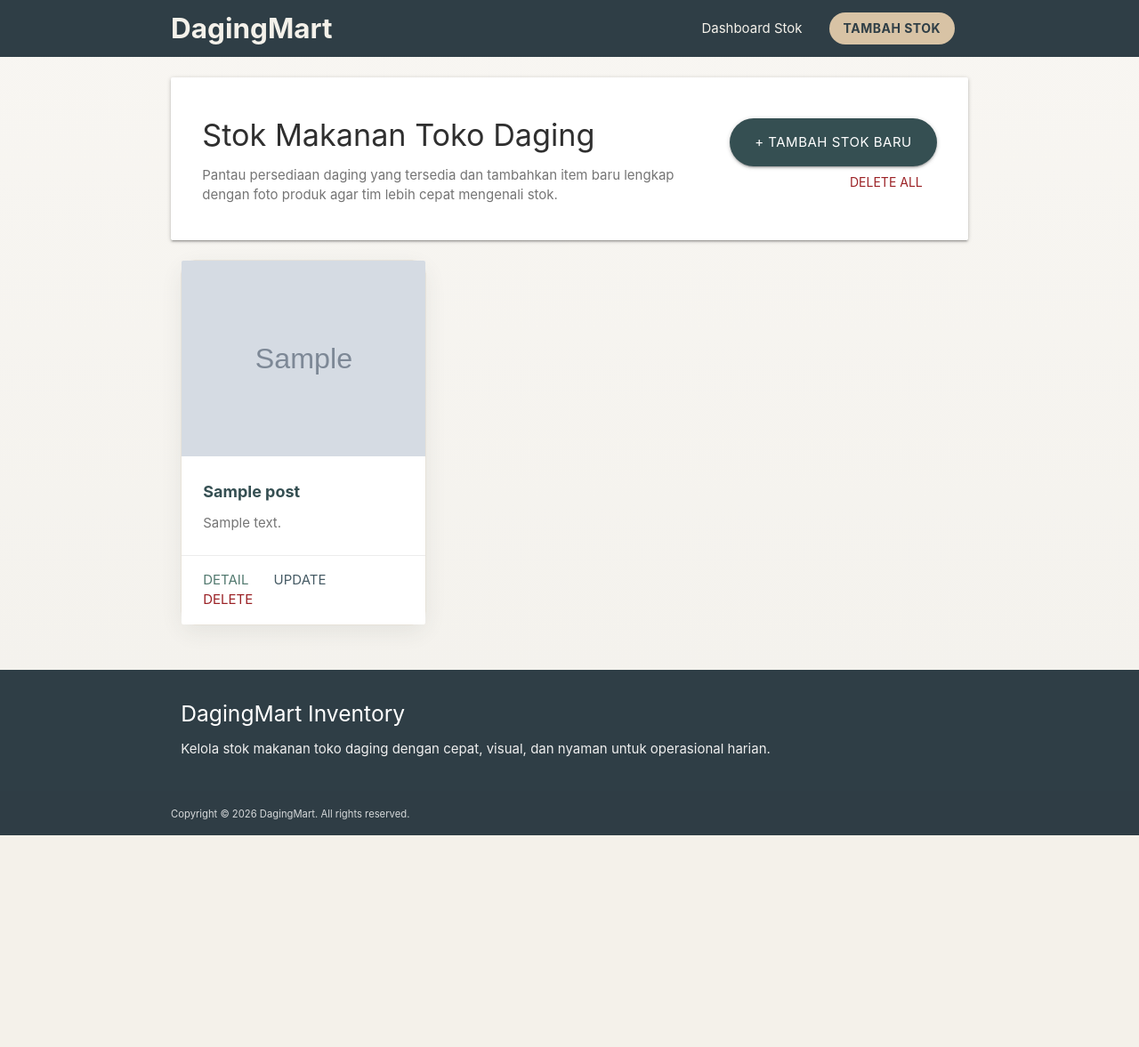
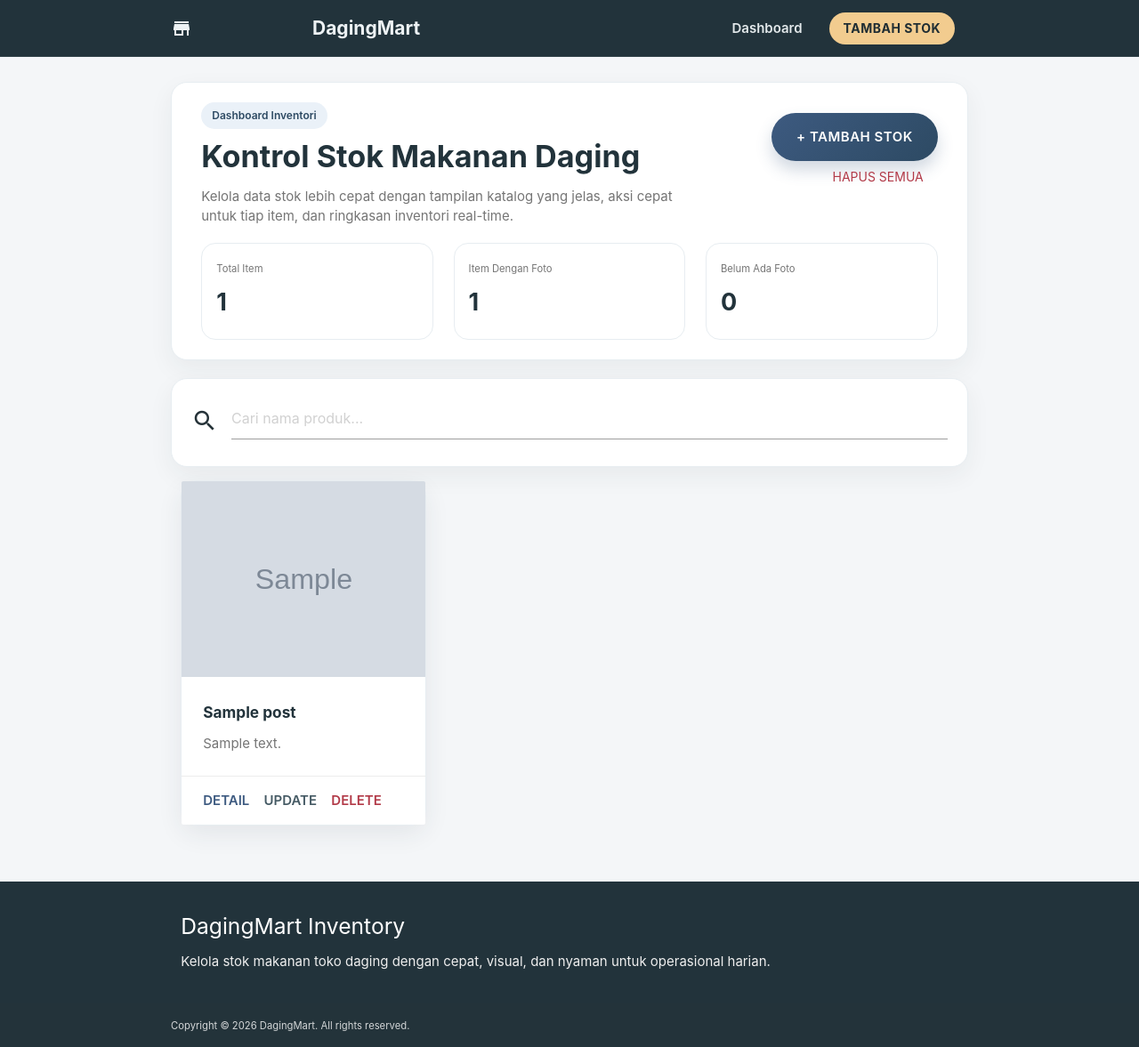
Before and after one commit to tarmidzibariq/sismul11, a CodeIgniter app: page /sismul11/ in a window 1280 px wide. Shown: the whole page at 89% size. Before the commit the page ends 939 px from the top, so only its background shows below. Run offline with CodeIgniter, Linux system fonts and the light colour scheme; tables that the repository leaves empty hold one stand-in row (values such as "Sample post"); grey boxes marked "Sample" are stand-in pictures.

```diff
--- a/application/views/footer.php
+++ b/application/views/footer.php
@@ -29,8 +29,8 @@
           display: flex;
           min-height: 100vh;
           flex-direction: column;
-          background: linear-gradient(180deg, #f8f6f2 0%, #f3f1ec 100%);
-          color: #2f2f2f;
+          background: #f4f6f8;
+          color: #253238;
         }
 
         main {
@@ -38,56 +38,120 @@
         }
 
         .top-nav {
-          background: #2f3e46;
+          background: #22333b;
+          border-bottom: 1px solid rgba(255, 255, 255, 0.08);
         }
 
-        .top-nav .brand-logo {
+        .top-nav .brand-logo,
+        .brand-ui {
           font-weight: 700;
+          display: flex;
+          align-items: center;
+          font-size: 1.4rem;
         }
 
         .top-nav a {
-          color: #f4f1ea;
+          color: #edf2f4;
+        }
+
+        .nav-link-ui {
+          font-weight: 600;
+          opacity: 0.95;
+        }
+
+        .main-shell {
+          padding-top: 28px;
+          padding-bottom: 28px;
         }
 
         .btn-add-stock {
           margin-top: 13px;
-          background: #d8c3a5;
-          color: #2f3e46 !important;
+          background: #f2cc8f;
+          color: #1f2d33 !important;
           border-radius: 999px;
           font-weight: 700;
           box-shadow: none;
         }
 
         .btn-add-stock:hover {
-          background: #e2cfb4;
+          background: #f6d9aa;
           box-shadow: none;
         }
 
         .card, .collection {
-          border-radius: 16px;
-          border: 1px solid #e7e2d9;
-          box-shadow: 0 8px 24px rgba(47, 62, 70, 0.08);
+          border-radius: 18px;
+          border: 1px solid #e7edf1;
+          box-shadow: 0 10px 28px rgba(35, 51, 59, 0.08);
         }
 
         .btn-primary-ui {
-          background: #354f52 !important;
+          background: linear-gradient(135deg, #3d5a80, #2d4a63) !important;
           border-radius: 999px;
+          font-weight: 600;
+          box-shadow: 0 10px 18px rgba(61, 90, 128, 0.24);
         }
 
         .btn-primary-ui:hover {
-          background: #2f3e46 !important;
+          background: linear-gradient(135deg, #345072, #243b50) !important;
         }
 
         .text-accent-ui {
-          color: #52796f !important;
+          color: #3d5a80 !important;
         }
 
         .text-danger-ui {
-          color: #9b2226 !important;
+          color: #b23a48 !important;
+        }
+
+        .panel-soft {
+          background: #ffffff;
+          border: 1px solid #e7edf1;
+          border-radius: 18px;
+          box-shadow: 0 10px 28px rgba(35, 51, 59, 0.06);
+          padding: 22px;
+        }
+
+        .chip-ui {
+          display: inline-flex;
+          align-items: center;
+          border-radius: 999px;
+          padding: 6px 12px;
+          background: #eaf1f8;
+          color: #2d4a63;
+          font-weight: 600;
+          font-size: 12px;
+        }
+
+        .stat-card {
+          background: #fff;
+          border: 1px solid #e7edf1;
+          border-radius: 16px;
+          padding: 16px;
+        }
+
+        .stat-number {
+          margin: 8px 0 4px;
+          font-size: 1.8rem;
+          font-weight: 700;
+          color: #22333b;
+        }
+
+        .card-action a {
+          font-weight: 600 !important;
+        }
+
+        .card-action a:not(:last-child) {
+          margin-right: 12px !important;
         }
 
         .shop-footer {
-          background: #2f3e46;
+          background: #22333b;
+        }
+
+        @media only screen and (max-width: 992px) {
+          .top-nav .brand-logo {
+            font-size: 1.2rem;
+          }
         }
       </style>
     </body>
--- a/application/views/header.php
+++ b/application/views/header.php
@@ -12,11 +12,13 @@
 
         <div class="navbar-fixed">
             <nav class="z-depth-0 top-nav">
-                <div class="nav-wrapper container">
-                    <a href="<?= site_url(); ?>" class="brand-logo">DagingMart</a>
+                <div class="nav-wrapper container nav-flex">
+                    <a href="<?= site_url(); ?>" class="brand-logo brand-ui">
+                        <i class="material-icons left">storefront</i>DagingMart
+                    </a>
                     <a href="#" data-target="mobile-demo" class="sidenav-trigger"><i class="material-icons">menu</i></a>
                     <ul class="right hide-on-med-and-down">
-                        <li><a href="<?= site_url(); ?>">Dashboard Stok</a></li>
+                        <li><a href="<?= site_url(); ?>" class="nav-link-ui">Dashboard</a></li>
                         <li><a href="<?= base_url('welcome/create'); ?>" class="btn btn-add-stock">Tambah Stok</a></li>
                     </ul>
                 </div>
@@ -24,8 +26,8 @@
         </div>
 
         <ul class="sidenav" id="mobile-demo">
-            <li><a href="<?= site_url(); ?>">Dashboard Stok</a></li>
+            <li><a href="<?= site_url(); ?>">Dashboard</a></li>
             <li><a href="<?= site_url('welcome/create'); ?>">Tambah Stok</a></li>
         </ul>
 
-        <main class="container section">
+        <main class="container section main-shell">
--- a/application/views/home.php
+++ b/application/views/home.php
@@ -1,40 +1,78 @@
+<?php $total_item = count($home_post); ?>
+<?php $with_image = 0; ?>
+<?php foreach ($home_post as $item): ?>
+    <?php if (!empty($item['filename'])) { $with_image++; } ?>
+<?php endforeach; ?>
+<?php $without_image = $total_item - $with_image; ?>
+
 <?php if ($this->session->flashdata('error')): ?>
     <div class="card-panel amber lighten-5 brown-text text-darken-3">
         <?= $this->session->flashdata('error'); ?>
     </div>
 <?php endif; ?>
 
-<section class="card-panel white hero-panel">
-    <div class="row valign-wrapper" style="margin-bottom: 0;">
-        <div class="col s12 m8">
-            <h4 class="hero-title">Stok Makanan Toko Daging</h4>
-            <p class="grey-text text-darken-1">Pantau persediaan daging yang tersedia dan tambahkan item baru lengkap dengan foto produk agar tim lebih cepat mengenali stok.</p>
+<section class="panel-soft">
+    <div class="row" style="margin-bottom: 0;">
+        <div class="col s12 l8">
+            <span class="chip-ui">Dashboard Inventori</span>
+            <h4 style="margin: 12px 0 8px; font-weight: 700; color: #22333b;">Kontrol Stok Makanan Daging</h4>
+            <p class="grey-text text-darken-1" style="margin-bottom: 0;">
+                Kelola data stok lebih cepat dengan tampilan katalog yang jelas, aksi cepat untuk tiap item, dan ringkasan inventori real-time.
+            </p>
         </div>
-        <div class="col s12 m4 right-align">
-            <a href="<?= site_url('welcome/create'); ?>" class="btn-large btn-primary-ui">+ Tambah Stok Baru</a>
-            <a href="<?= site_url('welcome/deleteAll'); ?>" class="btn-flat text-danger-ui btn-delete-all" style="margin-left: 8px;">Delete All</a>
+        <div class="col s12 l4 right-align" style="margin-top: 12px;">
+            <a href="<?= site_url('welcome/create'); ?>" class="btn-large btn-primary-ui">+ Tambah Stok</a>
+            <a href="<?= site_url('welcome/deleteAll'); ?>" class="btn-flat text-danger-ui btn-delete-all">Hapus Semua</a>
+        </div>
+    </div>
+
+    <div class="row" style="margin-top: 18px; margin-bottom: 0;">
+        <div class="col s12 m4">
+            <div class="stat-card">
+                <small class="grey-text text-darken-1">Total Item</small>
+                <div class="stat-number"><?= $total_item; ?></div>
+            </div>
+        </div>
+        <div class="col s12 m4">
+            <div class="stat-card">
+                <small class="grey-text text-darken-1">Item Dengan Foto</small>
+                <div class="stat-number"><?= $with_image; ?></div>
+            </div>
+        </div>
+        <div class="col s12 m4">
+            <div class="stat-card">
+                <small class="grey-text text-darken-1">Belum Ada Foto</small>
+                <div class="stat-number"><?= $without_image; ?></div>
+            </div>
         </div>
     </div>
 </section>
 
-<div class="row">
+<section class="panel-soft" style="margin-top: 20px;">
+    <div class="input-field" style="margin: 0;">
+        <i class="material-icons prefix" style="top: 10px;">search</i>
+        <input id="stock_search" type="text" placeholder="Cari nama produk...">
+    </div>
+</section>
+
+<div class="row" style="margin-top: 8px;">
     <?php if (empty($home_post)): ?>
         <div class="col s12">
-            <div class="card-panel center">
+            <div class="panel-soft center">
                 <i class="material-icons medium text-accent-ui">inventory_2</i>
                 <h6>Belum ada data stok.</h6>
-                <p class="grey-text">Mulai tambahkan item daging pertama Anda dengan foto agar katalog stok lebih informatif.</p>
+                <p class="grey-text">Tambahkan produk pertama agar dashboard mulai menampilkan katalog inventori.</p>
             </div>
         </div>
     <?php else: ?>
         <?php foreach ($home_post as $data): ?>
-            <div class="col s12 m6 l4">
+            <div class="col s12 m6 l4 stock-card-item" data-name="<?= strtolower($data['name']); ?>">
                 <div class="card meat-card">
                     <div class="card-image">
                         <img src="<?= site_url('/upload/post/'.$data['filename']); ?>" alt="<?= $data['name']; ?>" style="height: 220px; object-fit: cover;">
                     </div>
                     <div class="card-content">
-                        <span class="card-title" style="font-size: 1.2rem; font-weight: 700; color: #354f52;"><?= $data['name']; ?></span>
+                        <span class="card-title" style="font-size: 1.15rem; font-weight: 700; color: #22333b;"><?= $data['name']; ?></span>
                         <p class="grey-text text-darken-1"><?= $data['description']; ?></p>
                     </div>
                     <div class="card-action">
@@ -49,6 +87,17 @@
 </div>
 
 <script>
+  var stockSearch = document.getElementById('stock_search');
+  if (stockSearch) {
+    stockSearch.addEventListener('input', function () {
+      var keyword = this.value.trim().toLowerCase();
+      document.querySelectorAll('.stock-card-item').forEach(function (card) {
+        var name = card.getAttribute('data-name');
+        card.style.display = name.indexOf(keyword) > -1 ? 'block' : 'none';
+      });
+    });
+  }
+
   var deleteAllButton = document.querySelector('.btn-delete-all');
   if (deleteAllButton) {
     deleteAllButton.addEventListener('click', function (event) {
--- a/application/views/post.php
+++ b/application/views/post.php
@@ -4,12 +4,13 @@
             <img src="<?= site_url('upload/post/'.$post->filename); ?>" alt="<?= $post->name; ?>" class="responsive-img" style="width:100%; max-height:360px; object-fit:cover; border-radius:14px;">
         </div>
         <div class="col s12 m6">
-            <h4 style="margin-top: 0; color:#354f52; font-weight: 700;"><?= $post->name; ?></h4>
+            <span class="chip-ui">Detail Produk</span>
+            <h4 style="margin-top: 12px; color:#22333b; font-weight: 700;"><?= $post->name; ?></h4>
             <p class="grey-text text-darken-1"><?= $post->description; ?></p>
             <div style="margin-top: 24px;">
                 <a href="<?= site_url('welcome/update/'.$post->id); ?>" class="btn btn-primary-ui">Update Data</a>
                 <a href="<?= site_url('welcome/delete/'.$post->id); ?>" class="btn-flat text-danger-ui btn-delete-single">Delete</a>
-                <a href="<?= site_url(); ?>" class="btn-flat">Kembali</a>
+                <a href="<?= site_url(); ?>" class="btn-flat blue-grey-text text-darken-2">Kembali</a>
             </div>
         </div>
     </div>
--- a/application/views/update.php
+++ b/application/views/update.php
@@ -10,7 +10,8 @@
 <section class="card-panel white">
   <div class="row" style="margin-bottom:0;">
     <div class="col s12 m10">
-      <h5 style="margin-top:0; color:#354f52; font-weight:700;">Update Data Stok</h5>
+      <span class="chip-ui">Edit Data</span>
+      <h5 style="margin-top:12px; color:#22333b; font-weight:700;">Update Data Stok</h5>
       <p class="grey-text text-darken-1">Perbarui nama, deskripsi, atau foto produk agar data stok tetap akurat.</p>
     </div>
   </div>
@@ -56,7 +57,7 @@
 
       <div class="col s12 center">
         <button class="btn-large btn-primary-ui" type="submit">Simpan Perubahan</button>
-        <a href="<?php echo site_url('welcome/index/'.$post->id); ?>" class="btn-flat">Batal</a>
+        <a href="<?php echo site_url('welcome/index/'.$post->id); ?>" class="btn-flat blue-grey-text text-darken-2">Batal</a>
       </div>
     </form>
   </div>
```
Also changed, not shown: application/views/create.php (+4 -3 lines), upload/post/item69f30f4c1cbeb9_57279903.png (added).
